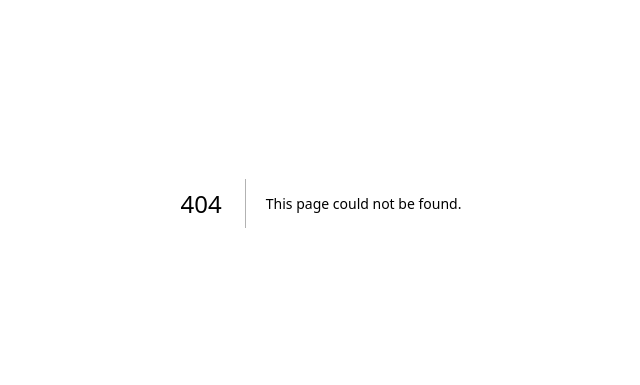
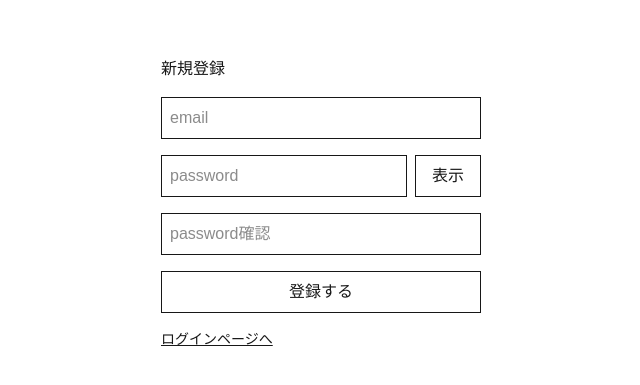
Before and after one commit to yasunarj/issue-board, a Next.js app in the folder apps/web/: page /register in a window 1280 px wide. Before the commit this address had no page. Shown: the part 197-582 px from the top of the page, without its empty margins (319-959 px from the left). Built offline with nearby package versions, Linux system fonts and the light colour scheme; no server answers.

Commit message:
add: Register/page.tsx

```diff
--- a/apps/web/app/issues/page.tsx
+++ b/apps/web/app/issues/page.tsx
@@ -98,3 +98,5 @@ const IssuesPage = () => {
 };
 
 export default IssuesPage;
+
+// 次はsignInページを作成する
--- a/apps/web/app/page.tsx
+++ b/apps/web/app/page.tsx
@@ -4,6 +4,7 @@ import { useState, useEffect, useCallback } from "react";
 import { useRouter } from "next/navigation";
 import { supabase } from "@/lib/supabase/client";
 import { z } from "zod";
+import Link from "next/link";
 
 const loginSchema = z.object({
   email: z.email("メール形式が正しくありません"),
@@ -154,6 +155,10 @@ const Home = () => {
         )}
 
         <p>{message}</p>
+
+        <Link href="/register" className="text-sm underline">
+          新規登録はこちら
+        </Link>
       </div>
     </main>
   );
--- /dev/null
+++ b/apps/web/app/register/page.tsx
@@ -0,0 +1,120 @@
+"use client";
+
+import { useState } from "react";
+import z from "zod";
+import { useRouter } from "next/navigation";
+import Link from "next/link";
+import { supabase } from "@/lib/supabase/client";
+
+const RegisterSchema = z
+  .object({
+    email: z.email("正しいメール形式を入力してください"),
+    password: z.string().min(6, "パスワードは6文字以上です"),
+    passwordConfirm: z.string().min(6, "確認用のパスワードを入力してください"),
+  })
+  .refine((data) => data.password === data.passwordConfirm, {
+    //refineは追加でバリデーションを設定するためのもの
+    message: "パスワードが一致しません",
+    path: ["passwordConfirm"], // pathはエラーが出た時にどこに表示をするのか、今回はpasswordConfirmに設定
+  });
+
+const RegisterPage = () => {
+  const router = useRouter();
+  const [email, setEmail] = useState<string>("");
+  const [password, setPassword] = useState<string>("");
+  const [passwordConfirm, setPasswordConfirm] = useState<string>("");
+  const [showPassword, setShowPassword] = useState<boolean>(false);
+  const [message, setMessage] = useState<{
+    text: string;
+    type: "error" | "success";
+  } | null>(null);
+  const [isLoading, setIsLoading] = useState<boolean>(false);
+
+  const handleRegister = async () => {
+    setIsLoading(true);
+    setMessage(null);
+
+    const result = RegisterSchema.safeParse({
+      email,
+      password,
+      passwordConfirm,
+    });
+
+    if (!result.success) {
+      setMessage({ text: result.error.issues[0].message, type: "error" });
+      return;
+    }
+
+    try {
+      const { error } = await supabase.auth.signUp({
+        email,
+        password,
+      });
+
+      if (error) {
+        setMessage({ text: error.message, type: "error" });
+        return;
+      }
+
+      setMessage({
+        text: "登録が完了しました。確認メールが届いている場合はメールをご確認ください",
+        type: "success",
+      });
+    } catch (e) {
+      const message = e instanceof Error ? e.message : "登録に失敗しました";
+      setMessage({ text: message, type: "error" });
+    } finally {
+      setIsLoading(false);
+    }
+  };
+
+  return (
+    <main className="min-h-screen flex items-center justify-center">
+      <div className="flex flex-col gap-4 w-80">
+        <h1>新規登録</h1>
+        <input
+          type="email"
+          className="border p-2"
+          placeholder="email"
+          value={email}
+          onChange={(e) => setEmail(e.target.value)}
+        />
+        <div className="flex gap-2">
+          <input
+            type={showPassword ? "text" : "password"}
+            className="border p-2 flex-1"
+            value={password}
+            placeholder="password"
+            onChange={(e) => setPassword(e.target.value)}
+          />
+          <button
+            type="button"
+            className="border px-4"
+            onClick={() => setShowPassword((prev) => !prev)}
+          >
+            {showPassword ? "非表示" : "表示"}
+          </button>
+        </div>
+        <input
+          type={showPassword ? "text" : "password"}
+          className="border p-2"
+          value={passwordConfirm}
+          placeholder="password確認"
+          onChange={(e) => setPasswordConfirm(e.target.value)}
+        />
+        <button
+          className="border p-2"
+          onClick={handleRegister}
+          disabled={isLoading}
+        >
+          {isLoading ? "登録中" : "登録する"}
+        </button>
+        <Link href="/" className="text-sm underline">
+          ログインページへ
+        </Link>
+      </div>
+    </main>
+  );
+};
+
+export default RegisterPage;
```
